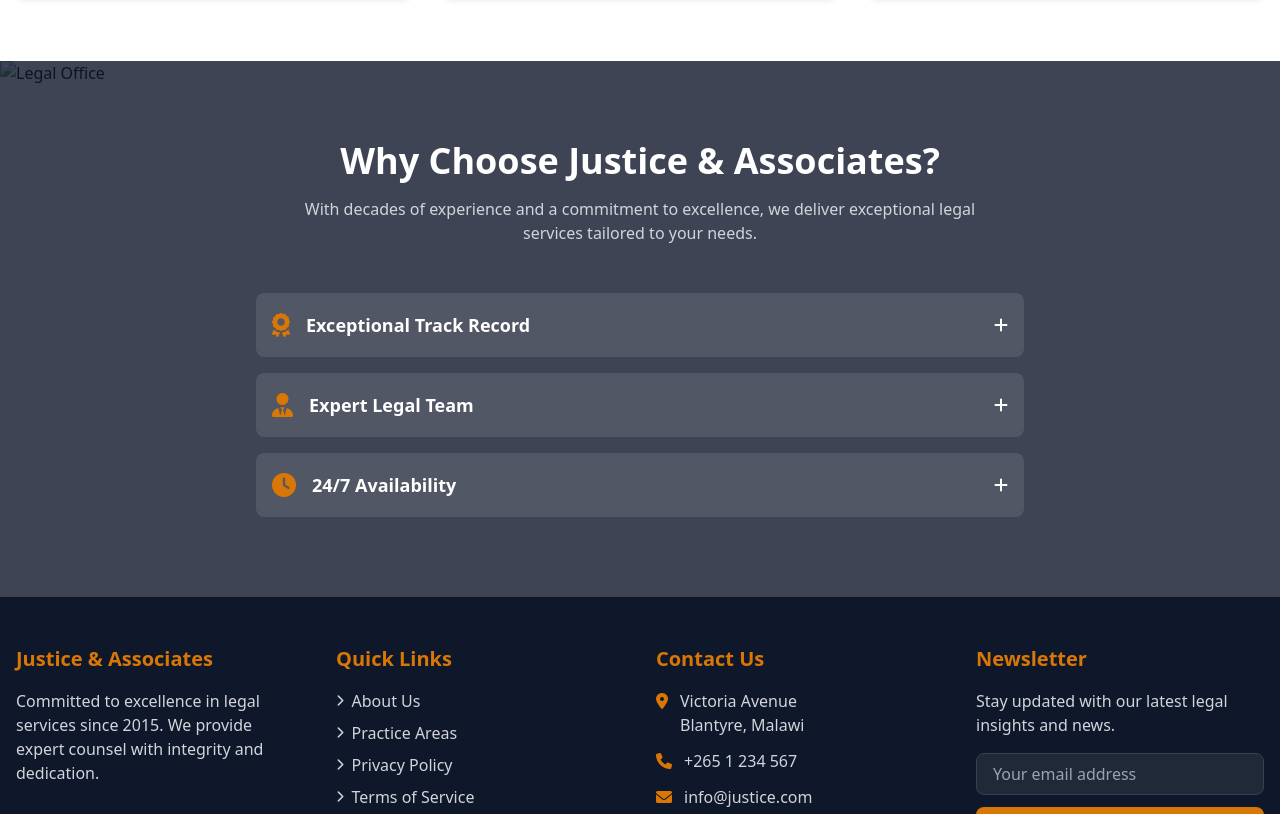
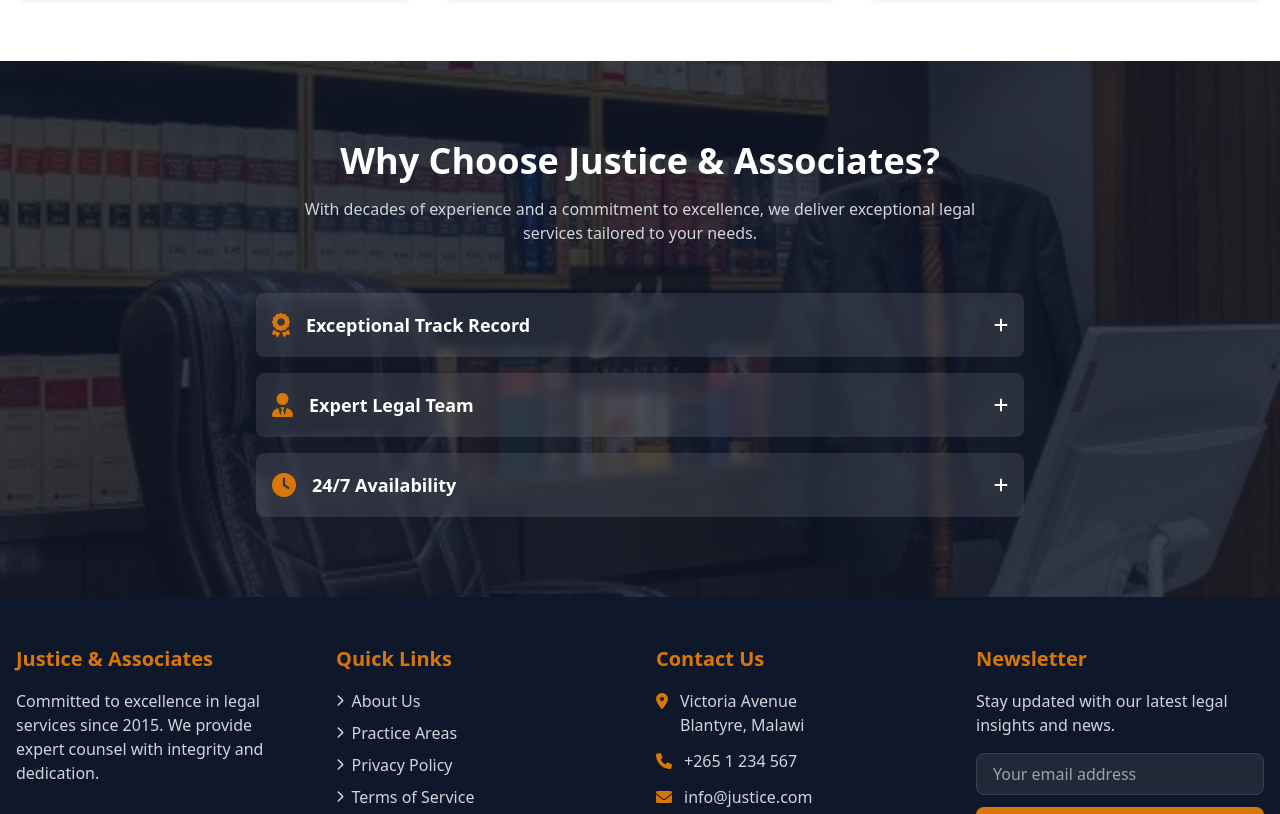
Before and after one commit to Hamuzah-tech/law, a plain HTML site: page index.html in a window 1280 px wide. Shown: the part 1247-2061 px from the top of the page. Drawn offline with nearby package versions, Linux system fonts and the light colour scheme.

Commit message:
Update index.html

```diff
--- a/index.html
+++ b/index.html
@@ -403,7 +403,7 @@ document.addEventListener('DOMContentLoaded', function() {
 <section class="relative py-20 overflow-hidden">
     <!-- Background with overlay -->
     <div class="absolute inset-0 z-0">
-        <img src="images/legal-office.jpg" alt="Legal Office" class="object-cover w-full h-full">
+        <img src="legal-office.jpg" alt="Legal Office" class="object-cover w-full h-full">
         <div class="absolute inset-0 bg-slate-900/80"></div>
     </div>
 
```
